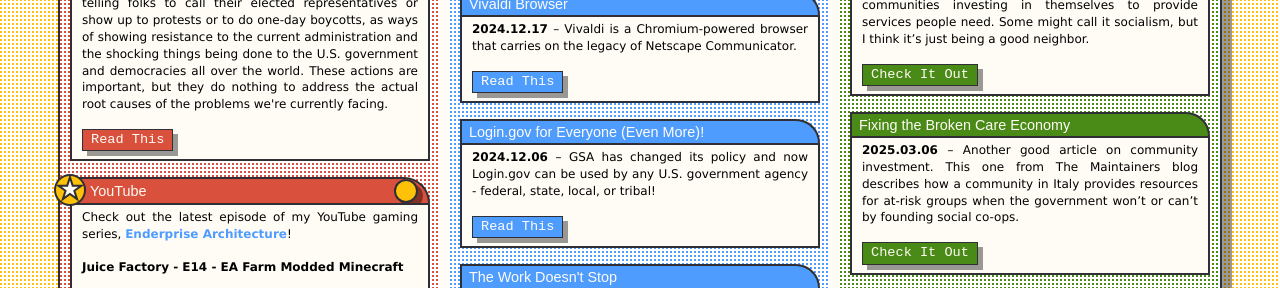
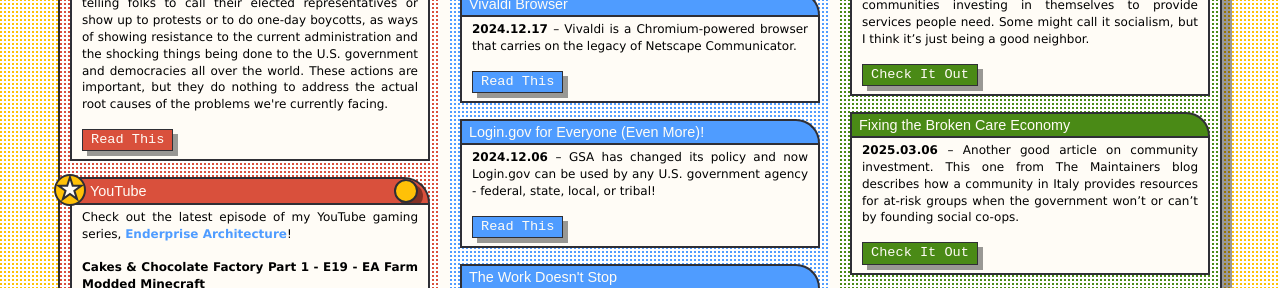
Before and after one commit to krusynth/billhunt.dev, a Jekyll site: the page built from index.md, in a window 1280 px wide and 900 px high, scrolled down 413 px, cut to the strip 0-288 px from the top of the window. Built offline with Jekyll 4.4.1, drawn with Linux system fonts in a browser that asks for light colours; some web fonts are replaced.

Commit message:
Updating latest YouTube video

```diff
--- a/_data/youtube.json
+++ b/_data/youtube.json
@@ -1 +1 @@
-{"title":"Juice Factory - E14 - EA Farm Modded Minecraft","link":"https://www.youtube.com/watch?v=KeVg9n8bkA4","thumbnail":"https://i4.ytimg.com/vi/KeVg9n8bkA4/hqdefault.jpg"}
+{"title":"Cakes & Chocolate Factory Part 1 - E19 - EA Farm Modded Minecraft","link":"https://www.youtube.com/watch?v=lnRlqQsGFx8","thumbnail":"https://i1.ytimg.com/vi/lnRlqQsGFx8/hqdefault.jpg"}
```
